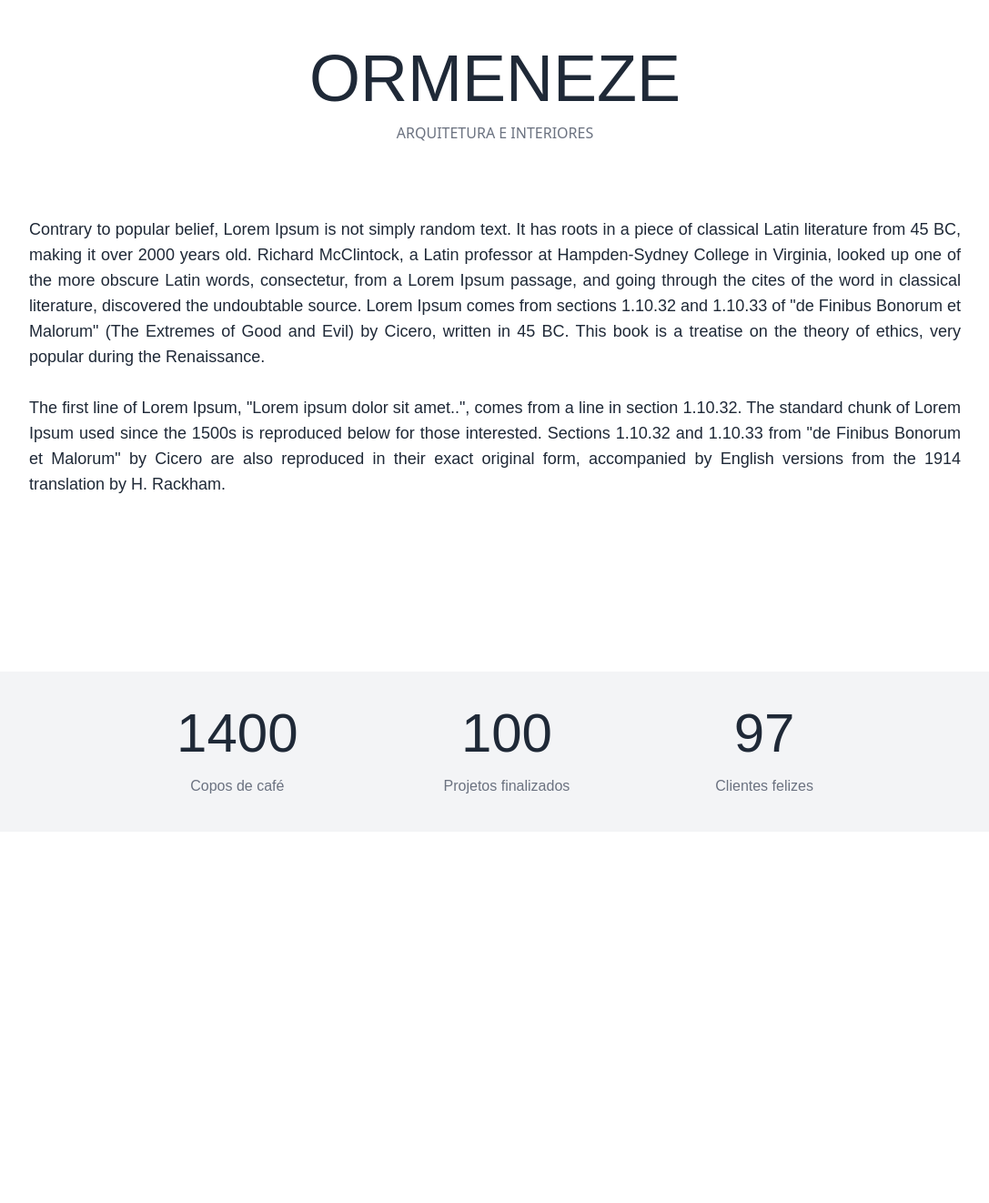
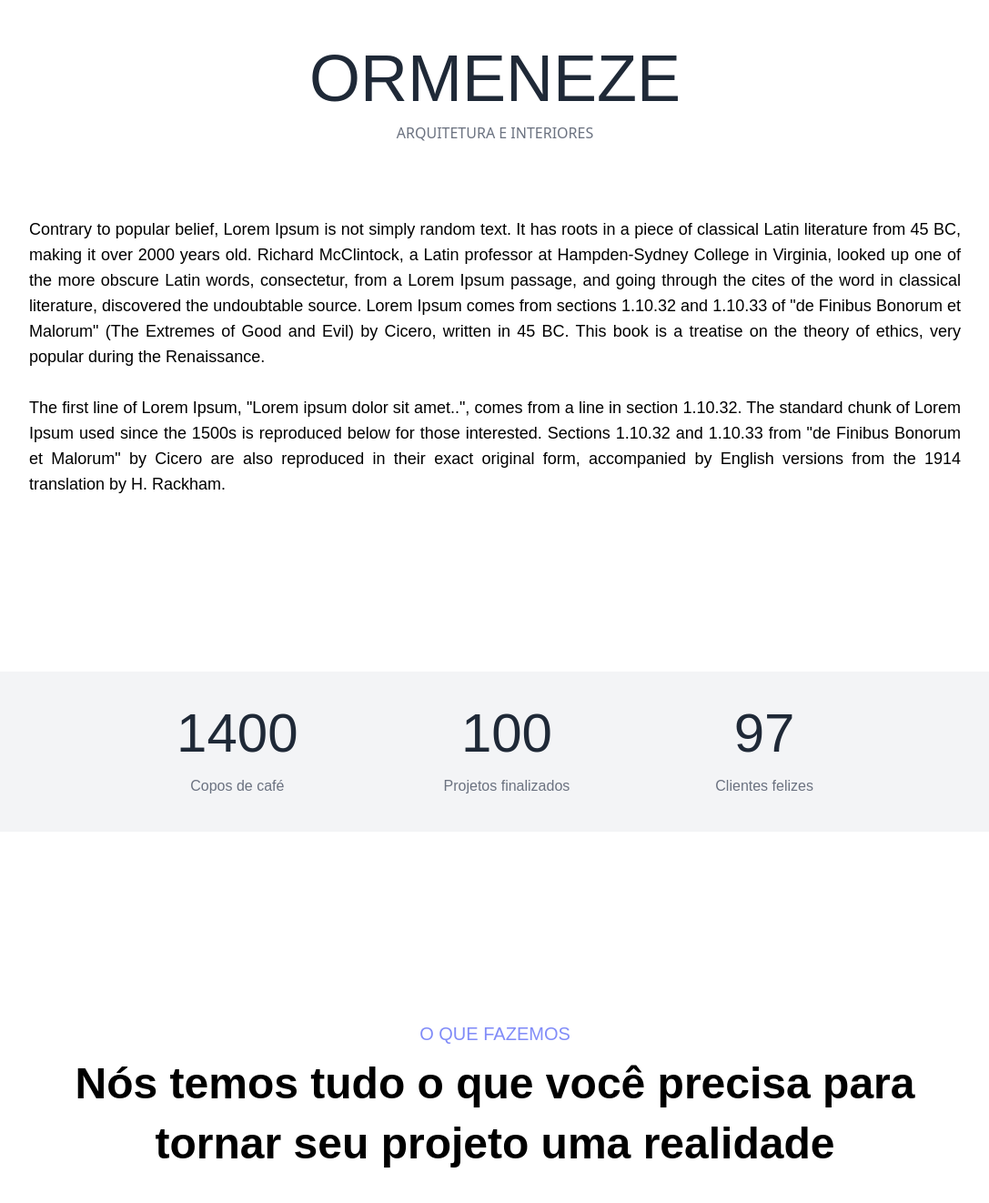
Before and after one commit to RenatoFilipi/alfa, a Nuxt app: page / in a window 1280 px wide. Shown: the part 958-2280 px from the top of the page at 91% size, without its empty margins (96-1183 px from the left). Before the commit the page ends 1920 px from the top, so only its background shows below. Built offline with nearby package versions, Linux system fonts and the light colour scheme.

Commit message:
inicio da secao de serviços

```diff
--- a/components/pages/main/about-section.vue
+++ b/components/pages/main/about-section.vue
@@ -1,6 +1,5 @@
 <template>
   <section id="sobre" class="pt-48 block">
-    <div class="">
     <div class="flex-col justify-center items-center w-full py-4 space-y-3">
       <h1 class="text-gray-800 font-pp text-7xl text-center">ORMENEZE</h1>
       <h3 class="text-center text-gray-500 flex-shrink mx-4">
@@ -9,24 +8,23 @@
     </div>
     <div class="flex justify-center items-center pt-16">
       <div class="max-w-5xl">
-          <p class="text-justify font-pp text-gray-800 text-lg">
-            Contrary to popular belief, Lorem Ipsum is not simply random text.
-            It has roots in a piece of classical Latin literature from 45 BC,
-            making it over 2000 years old. Richard McClintock, a Latin professor
-            at Hampden-Sydney College in Virginia, looked up one of the more
-            obscure Latin words, consectetur, from a Lorem Ipsum passage, and
-            going through the cites of the word in classical literature,
-            discovered the undoubtable source. Lorem Ipsum comes from sections
-            1.10.32 and 1.10.33 of "de Finibus Bonorum et Malorum" (The Extremes
-            of Good and Evil) by Cicero, written in 45 BC. This book is a
-            treatise on the theory of ethics, very popular during the
-            Renaissance.<br /><br />
+        <p class="text-justify font-pp text-lg">
+          Contrary to popular belief, Lorem Ipsum is not simply random text. It
+          has roots in a piece of classical Latin literature from 45 BC, making
+          it over 2000 years old. Richard McClintock, a Latin professor at
+          Hampden-Sydney College in Virginia, looked up one of the more obscure
+          Latin words, consectetur, from a Lorem Ipsum passage, and going
+          through the cites of the word in classical literature, discovered the
+          undoubtable source. Lorem Ipsum comes from sections 1.10.32 and
+          1.10.33 of "de Finibus Bonorum et Malorum" (The Extremes of Good and
+          Evil) by Cicero, written in 45 BC. This book is a treatise on the
+          theory of ethics, very popular during the Renaissance.<br /><br />
           The first line of Lorem Ipsum, "Lorem ipsum dolor sit amet..", comes
-            from a line in section 1.10.32. The standard chunk of Lorem Ipsum
-            used since the 1500s is reproduced below for those interested.
-            Sections 1.10.32 and 1.10.33 from "de Finibus Bonorum et Malorum" by
-            Cicero are also reproduced in their exact original form, accompanied
-            by English versions from the 1914 translation by H. Rackham.
+          from a line in section 1.10.32. The standard chunk of Lorem Ipsum used
+          since the 1500s is reproduced below for those interested. Sections
+          1.10.32 and 1.10.33 from "de Finibus Bonorum et Malorum" by Cicero are
+          also reproduced in their exact original form, accompanied by English
+          versions from the 1914 translation by H. Rackham.
         </p>
       </div>
     </div>
@@ -48,7 +46,6 @@
         </li>
       </ul>
     </div>
-    </div>
   </section>
 </template>
 <script>
--- /dev/null
+++ b/components/pages/main/services-section.vue
@@ -0,0 +1,19 @@
+<template>
+  <section id="servicos" class="pt-40 pb-32 block">
+    <div class="block w-full">
+      <h3 class="text-center text-indigo-400 font-pp font-medium text-xl mb-2">
+        O QUE FAZEMOS
+      </h3>
+      <h1
+        class="text-center font-pp text-5xl max-w-5xl mx-auto my-0 font-semibold leading-snug"
+      >
+        Nós temos tudo o que você precisa para tornar seu projeto uma realidade
+      </h1>
+    </div>
+  </section>
+</template>
+<script>
+export default {
+  name: 'ServiceSection',
+}
+</script>
--- a/components/shared/top-menu.vue
+++ b/components/shared/top-menu.vue
@@ -34,24 +34,24 @@
         >
         <nuxt-link
           class="font-pp hover:bg-gray-100 p-3 rounded-md text-gray-600 text-sm"
-          to=""
+          to="#servicos"
           >Serviços</nuxt-link
         >
         <nuxt-link
           class="font-pp hover:bg-gray-100 p-3 rounded-md text-gray-600 text-sm"
-          to=""
+          to="#trabalhos"
           >Trabalhos</nuxt-link
         >
         <nuxt-link
           class="font-pp hover:bg-gray-100 p-3 rounded-md text-gray-800 text-sm"
-          to=""
+          to="#contato"
           >Contato</nuxt-link
         >
       </nav>
     </div>
     <div class="mr-16 flex justify-center items-center">
       <nuxt-link
-        to=""
+        to="/orcamentos"
         class="transition ease-in-out border border-gray-800 flex p-4 hover:bg-gray-800 hover:text-white text-sm"
         >Orçamentos</nuxt-link
       >
--- a/pages/index.vue
+++ b/pages/index.vue
@@ -2,6 +2,7 @@
   <div>
     <hero-section />
     <about-section />
+    <services-section />
   </div>
 </template>
 
@@ -9,12 +10,14 @@
 import Vue from 'vue'
 import HeroSection from '~/components/pages/main/hero-section.vue'
 import AboutSection from '~/components/pages/main/about-section.vue'
+import ServicesSection from '~/components/pages/main/services-section.vue'
 
 export default Vue.extend({
   name: 'IndexPage',
   components: {
     HeroSection,
     AboutSection,
+    ServicesSection,
   },
   layout: 'main-lay',
 })
```
Lines whose indentation alone changed are shown as unchanged.
